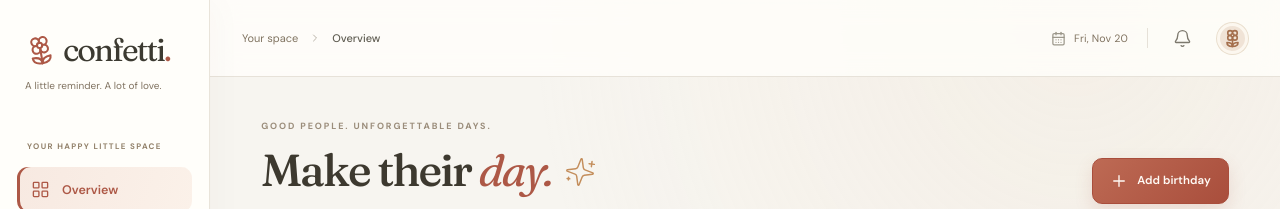
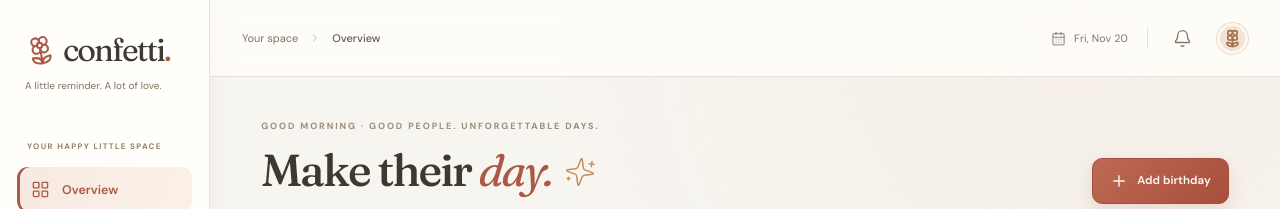
Before and after one commit to manuelrhyiel668-ai/birthday-reminder-apk-Manuel, a React (Vite) app: page / in a window 1280 px wide. Shown: the top 209 px of the page. Built offline with nearby package versions, Linux system fonts and the light colour scheme.

Commit message:
Add time-aware greeting to overview

```diff
--- a/src/App.tsx
+++ b/src/App.tsx
@@ -197,6 +197,7 @@ export default function App() {
   }
 
   const title = view === 'overview' ? 'Overview' : view === 'birthdays' ? 'My birthdays' : view === 'calendar' ? 'Calendar' : view === 'reminders' ? 'Reminders' : 'Settings';
+  const greeting = today.getHours() < 12 ? 'GOOD MORNING' : today.getHours() < 18 ? 'GOOD AFTERNOON' : 'GOOD EVENING';
   const ready = !loading && !loadError;
 
   return <div className="app-shell">
@@ -219,7 +220,7 @@ export default function App() {
 
         {loadError && <div className="error-banner" role="alert"><CircleHelp size={19}/><span><strong>Let’s reconnect to your circle.</strong>{loadError}</span><button className="button button-small button-outline" onClick={() => void load()}>Retry</button></div>}
 
-        <section className="page-heading"><div><p className="eyebrow">{view === 'overview' ? 'GOOD PEOPLE. UNFORGETTABLE DAYS.' : view === 'birthdays' ? 'ALL YOUR FAVORITE HUMANS' : view === 'calendar' ? 'HAPPY DAYS, ON THE HORIZON' : view === 'reminders' ? 'A LITTLE HEADS-UP GOES A LONG WAY' : 'MAKE YOURSELF AT HOME'}</p><h1>{view === 'overview' ? <>Make their <em>day.</em><span className="heading-sparkle"><Sparkles size={32} strokeWidth={1.1}/></span></> : view === 'birthdays' ? <>Your kind of <em>people.</em></> : view === 'calendar' ? <>Something to <em>celebrate.</em></> : view === 'reminders' ? <>A thoughtful <em>nudge.</em></> : <>Your happy little <em>space.</em></>}</h1><p className="page-subtitle">{view === 'overview' ? 'Because remembering is a little way of saying you care.' : view === 'birthdays' ? 'The people you love, and the days that belong to them.' : view === 'calendar' ? 'A whole year of reasons to make someone smile.' : view === 'reminders' ? 'Keep the important days close. Leave a little time for the thoughtful things.' : 'Keep Confetti close, share a little joy, and make it yours.'}</p></div>{view !== 'settings' && <button className="button button-primary add-birthday" onClick={addBirthday} disabled={loading}><Plus size={18} strokeWidth={1.8}/>Add birthday</button>}</section>
+        <section className="page-heading"><div><p className="eyebrow">{view === 'overview' ? `${greeting} · GOOD PEOPLE. UNFORGETTABLE DAYS.` : view === 'birthdays' ? 'ALL YOUR FAVORITE HUMANS' : view === 'calendar' ? 'HAPPY DAYS, ON THE HORIZON' : view === 'reminders' ? 'A LITTLE HEADS-UP GOES A LONG WAY' : 'MAKE YOURSELF AT HOME'}</p><h1>{view === 'overview' ? <>Make their <em>day.</em><span className="heading-sparkle"><Sparkles size={32} strokeWidth={1.1}/></span></> : view === 'birthdays' ? <>Your kind of <em>people.</em></> : view === 'calendar' ? <>Something to <em>celebrate.</em></> : view === 'reminders' ? <>A thoughtful <em>nudge.</em></> : <>Your happy little <em>space.</em></>}</h1><p className="page-subtitle">{view === 'overview' ? 'Because remembering is a little way of saying you care.' : view === 'birthdays' ? 'The people you love, and the days that belong to them.' : view === 'calendar' ? 'A whole year of reasons to make someone smile.' : view === 'reminders' ? 'Keep the important days close. Leave a little time for the thoughtful things.' : 'Keep Confetti close, share a little joy, and make it yours.'}</p></div>{view !== 'settings' && <button className="button button-primary add-birthday" onClick={addBirthday} disabled={loading}><Plus size={18} strokeWidth={1.8}/>Add birthday</button>}</section>
 
         {demo && view !== 'settings' && <div className="sample-banner"><span className="sample-banner-icon"><Sparkles size={16}/></span><p>A little inspiration.<span> You’re exploring sample birthdays. Ready to add your people?</span></p><button onClick={addBirthday}>Start my circle <ArrowRight size={14}/></button></div>}
 
```
